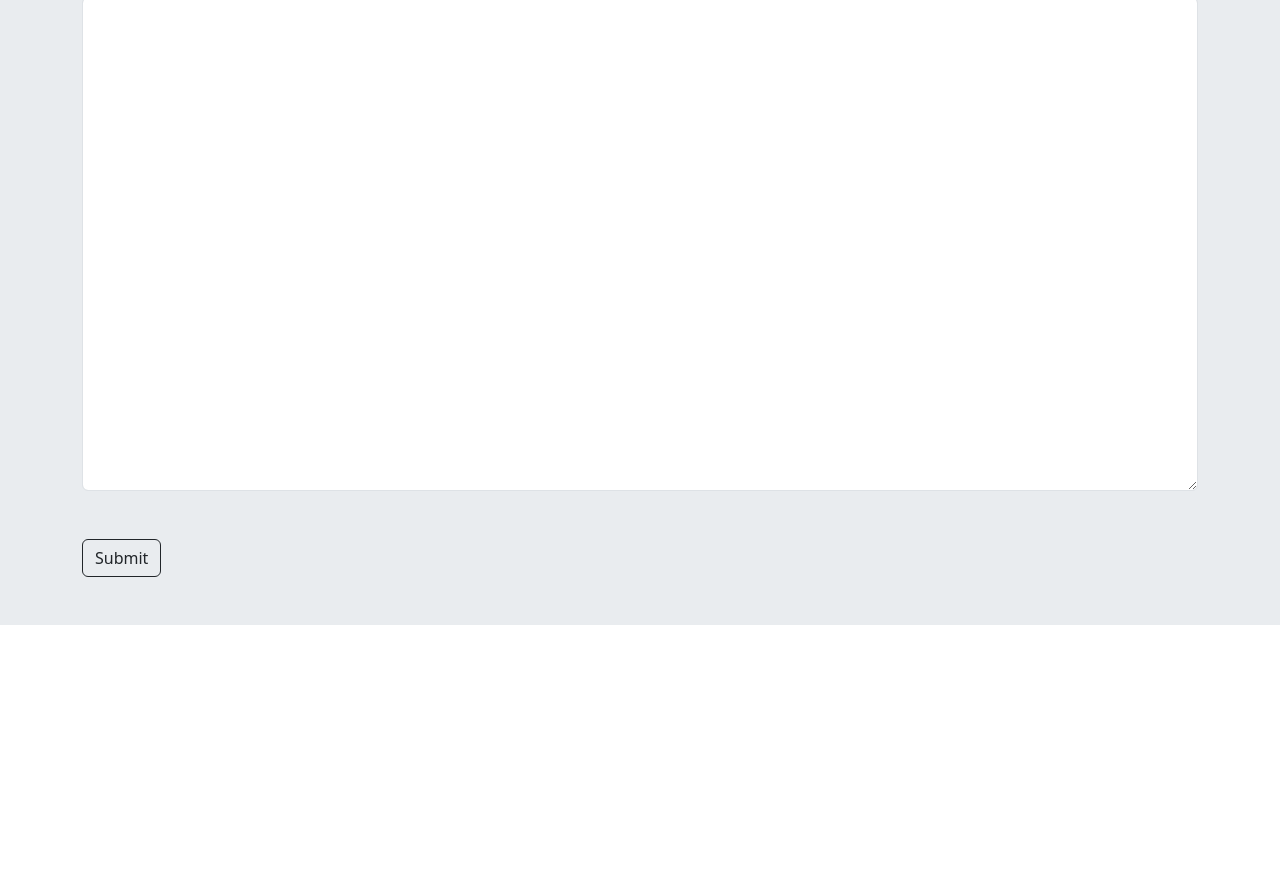
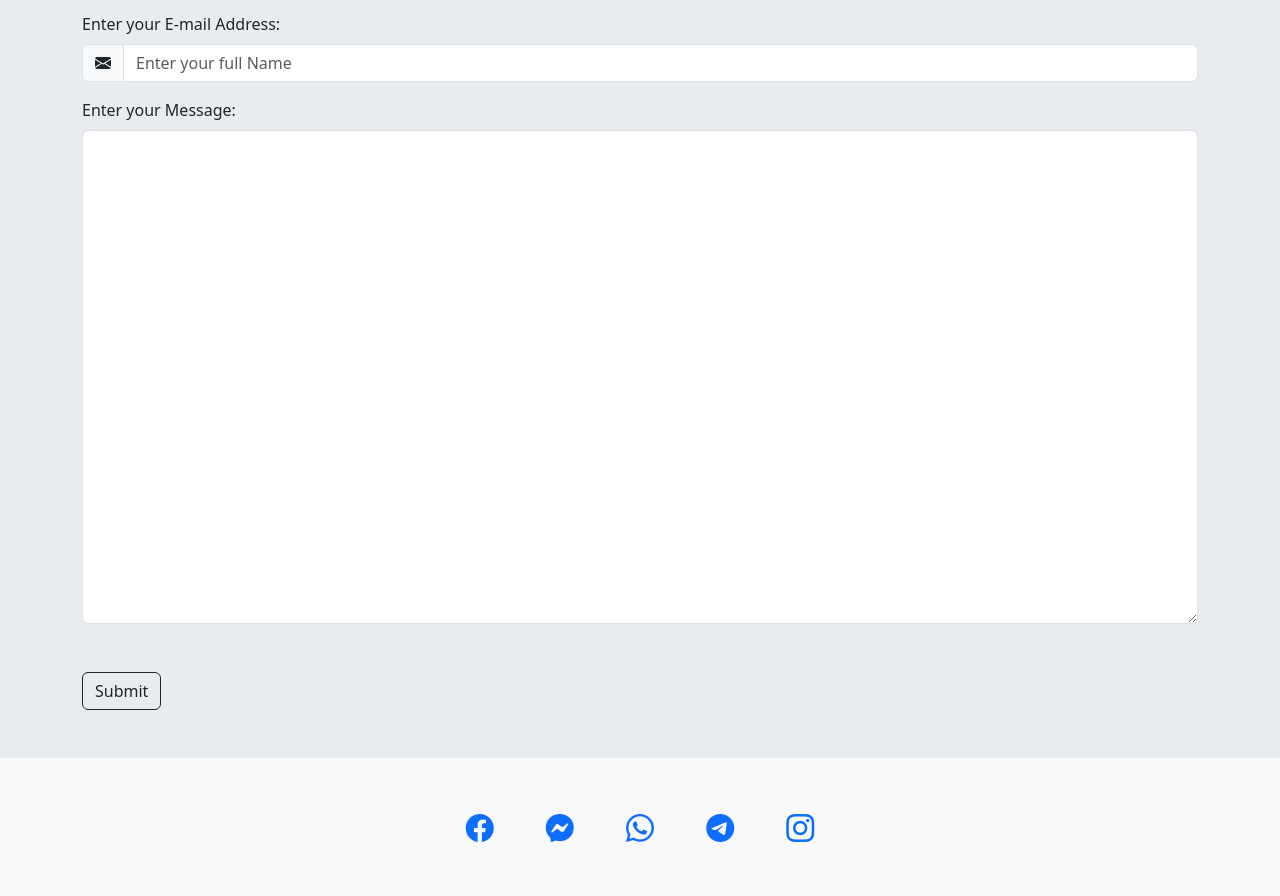
Before and after one commit to Ayomide-Philip/portfolio-website, a plain HTML site: page index.html in a window 1280 px wide. Shown: the part 3873-4769 px from the top of the page. Before the commit the page ends 4498 px from the top, so only its background shows below. Drawn offline with nearby package versions, Linux system fonts and the light colour scheme.

Commit message:
Update index.html

```diff
--- a/index.html
+++ b/index.html
@@ -185,7 +185,8 @@
       <!-- ========== End of services Section ========== -->
 
       <!-- ========== Start of project Section ========== -->
-      <section class=" align-content-center justify-content-center text-center bg-body-tertiary" id="project">
+      <section class=" align-content-center justify-content-center py-5 text-center bg-body-tertiary" id="project">
+        <div class="container mt-md-5 mb-md-5">
         <h5 class="display-5 pt-3">Project</h5>
         <p>Project i have done, are the following</p>
       <div class="row row-cols-1 row-cols-md-2 g-4 justify-content-center text-md-center">
@@ -221,6 +222,7 @@
           </div>
         </div>
       </div>
+    </div>
     </section>
       <!-- ========== End of project Section ========== -->
 
@@ -247,6 +249,18 @@
       </div>
       </section>
       <!-- ========== End of contact me Section ========== -->
+      <!-- ========== Start of footer Section ========== -->
+      <section class=" py-5 bg-body-secondary align-content-center justify-content-center py-5 text-center bg-body-tertiary" id="footer">
+        <footer>
+          <span><a href="https://web.facebook.com/ayo.areo.90/" class="py-3 mx-4 icon-lg fs-3"><i class="bi bi-facebook"></i></a></span>
+          <span><a href="http://m.me/ayo.areo.90" class="py-3 mx-4 icon-lg fs-3"><i class="bi bi-messenger"></i></a></span>
+          <span><a href="https://wa.me/2349168115525" class="py-3 mx-4 icon-lg fs-3"><i class="bi bi-whatsapp"></i></a></span>
+          <span><a href="https://t.me/areoayomide" class="py-3 mx-4 icon-lg fs-3"><i class="bi bi-telegram"></i></a></span>
+          <span><a href="https://instagram/ayomide.philip.1379" class="py-3 mx-4 icon-lg fs-3"><i class="bi bi-instagram"></i></a></span>
+        </footer>
+      </section>
+      <!-- ========== End of footer Section ========== -->
+
 
 
 
```
